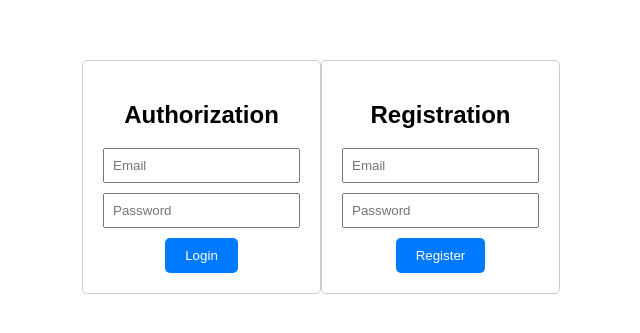
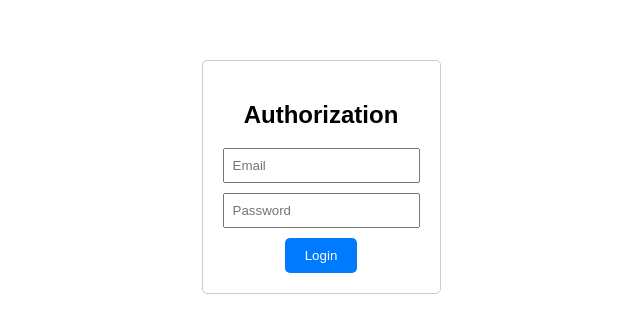
Before and after one commit to ArtemTort/Microcontrollers, a website: page client/main/login.html in a window 1280 px wide. Shown: the part 223-556 px from the top of the page, without its empty margins (319-959 px from the left). Drawn offline with Linux system fonts and the light colour scheme.

Commit message:
переложил файлы

```diff
--- a/авторизация_1_версия/authoriz.html
+++ b/client/main/login.html
@@ -4,7 +4,7 @@
   <meta charset="UTF-8">
   <meta name="viewport" content="width=device-width, initial-scale=1.0">
   <title>Login and Register</title>
-  <link rel="stylesheet" href="styles.css">
+  <link rel="stylesheet" href="../css/auth.css">
 </head>
 <body>
   <div class="container">
@@ -14,13 +14,7 @@
       <input type="password" id="loginPassword" placeholder="Password">
       <button id="loginButton">Login</button>
     </div>
-    <div class="auth-section">
-      <h2>Registration</h2>
-      <input type="email" id="registerEmail" placeholder="Email">
-      <input type="password" id="registerPassword" placeholder="Password">
-      <button id="registerButton">Register</button>
-    </div>
   </div>
-  <script src="auth.js"></script>
+  <script src="../js/auth.js"></script>
 </body>
 </html>
--- a/авторизация_2/styles.css
+++ /dev/null
@@ -1,43 +0,0 @@
-.container {
-  display: flex;
-  flex-direction: column;
-  align-items: center;
-  justify-content: center;
-  height: 100vh;
-  font-family: Arial, sans-serif;
-}
-
-.auth-section {
-  border: 1px solid #ccc;
-  padding: 20px;
-  border-radius: 5px;
-  margin-bottom: 20px;
-  background-color: #f9f9f9;
-  text-align: center;
-}
-
-input[type="email"],
-input[type="password"],
-button {
-  display: block;
-  width: 100%;
-  margin-bottom: 10px;
-  padding: 10px;
-  border-radius: 3px;
-  border: 1px solid #ccc;
-}
-
-button {
-  background-color: #007bff;
-  color: #fff;
-  cursor: pointer;
-}
-
-button:hover {
-  background-color: #0056b3;
-}
-
-h2 {
-  margin-bottom: 20px;
-  color: #333;
-}
```
Also changed, not shown: client/main/registration.html (added, +20 -0 lines), авторизация_2/auth.js (deleted, +0 -33 lines), авторизация_2/hhh.html (deleted, +0 -24 lines), client/css/auth.css (renamed from авторизация_1_версия/styles.css), client/css/main.css (renamed from style.css), client/js/auth.js (renamed from авторизация_1_версия/auth.js), client/js/main.js (renamed from script.js), client/main/index.html (renamed from Untitled.html).
